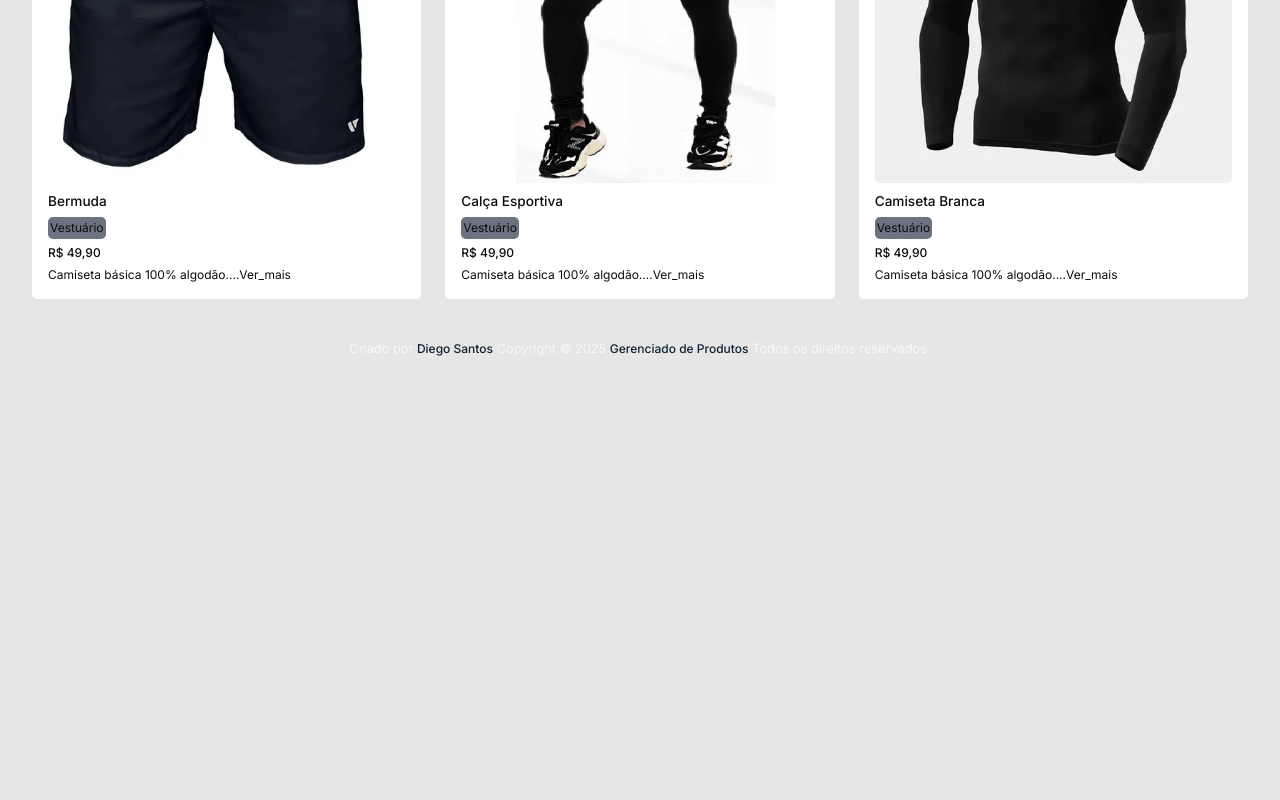
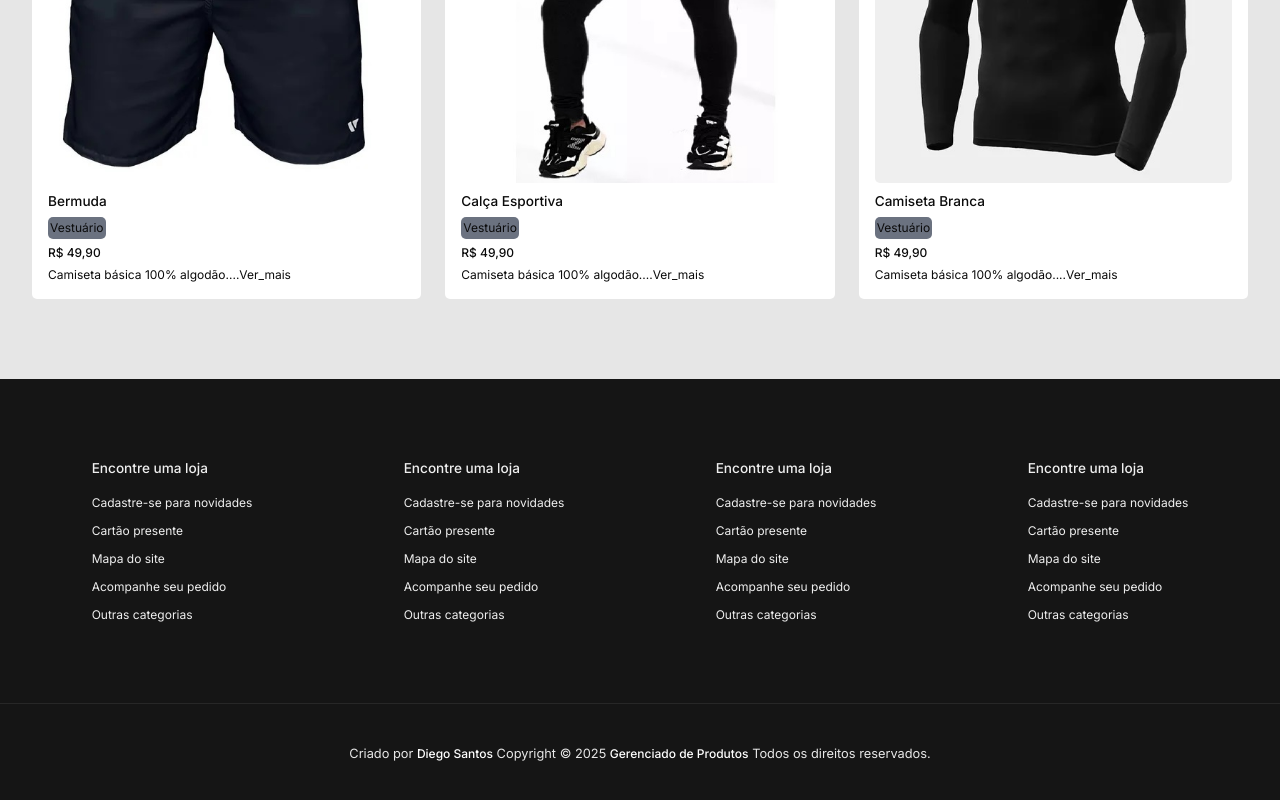
Before and after one commit to diegosantos-engtads/app-management-products, a Next.js app: page / in a window 1280 px wide. Shown: the part 1997-2797 px from the top of the page. Before the commit the page ends 2396 px from the top, so only its background shows below. Built offline with nearby package versions, Linux system fonts and the light colour scheme.

Commit message:
feat: integrate Footer with structured content and copyright components

```diff
--- a/src/components/Footer/index.tsx
+++ b/src/components/Footer/index.tsx
@@ -1,26 +1,12 @@
-import Link from 'next/link';
+import { CopyrightDiegoSantos } from '../CopyrightDiegoSantos';
+import { ContentFooter } from '../ContentFooter';
 
 export function Footer() {
   return (
-    <footer className='flex justify-center'>
-      <small className='my-10 text-center px-8'>
-        Criado por{' '}
-        <Link
-          href='https://github.com/diegosantos-engtads'
-          className='inline-block text-[#123] font-medium after:block after:w-0 after:h-[1px] after:bg-[#123] after:transition-all after:duration-400 after:ease-in-out hover:after:w-full'
-          target='_blank'
-        >
-          Diego Santos
-        </Link>{' '}
-        Copyright &copy; {new Date().getFullYear()}{' '}
-        <Link
-          href='/'
-          className='inline-block text-[#123] font-medium after:block after:w-0 after:h-[1px] after:bg-[#123] after:transition-all after:duration-400 after:ease-in-out hover:after:w-full'
-        >
-          Gerenciado de Produtos
-        </Link>{' '}
-        Todos os direitos reservados.
-      </small>
+    <footer className='bg-[#151515] text-white mt-20'>
+      <ContentFooter />
+      <hr className='border-solid w-full opacity-8' />
+      <CopyrightDiegoSantos />
     </footer>
   );
 }
```
